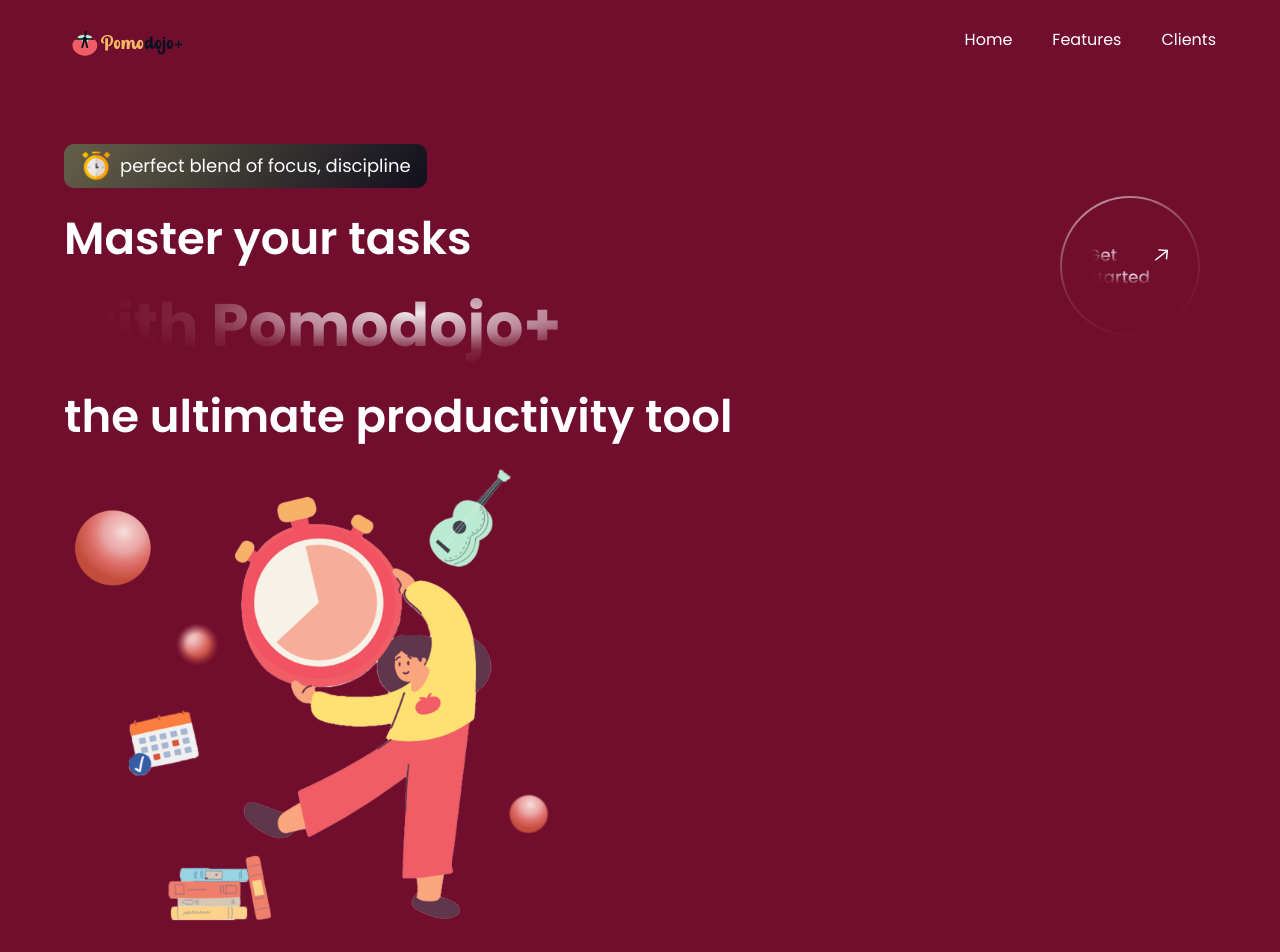
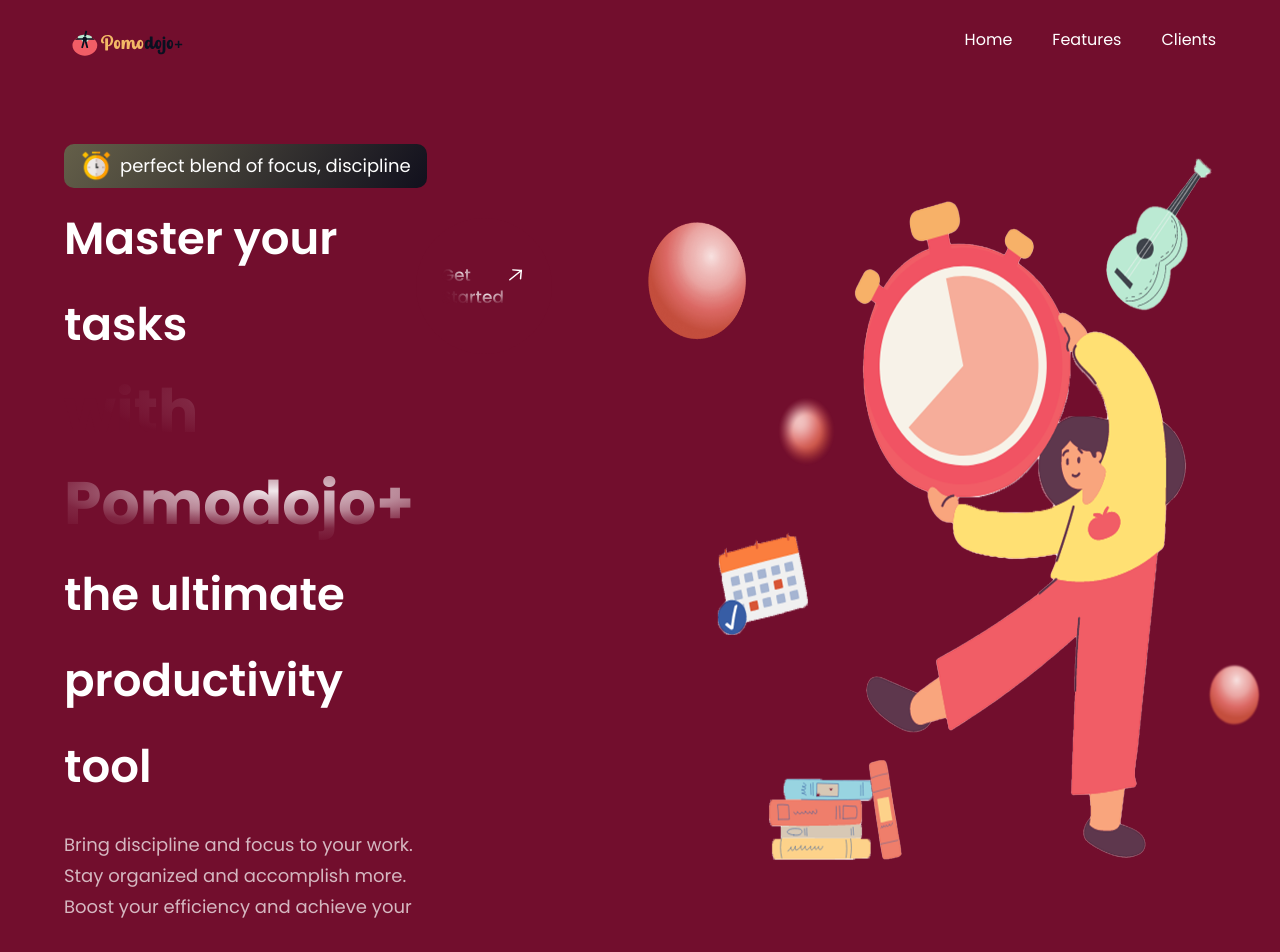
Before and after one commit to minshantt/Pomodojo-frontend, a React (Vite) app: page / in a window 1280 px wide. Shown: the top 952 px of the page. Built offline with nearby package versions, Linux system fonts and the light colour scheme.

Commit message:
gradientProb_inProgress

```diff
--- a/src/components/Landing.jsx
+++ b/src/components/Landing.jsx
@@ -33,12 +33,25 @@
             <br />
             <span>the ultimate productivity tool</span>
           </h1>
-          <div className='ss:flex hidden md:mr-4 mr-0'>
+          <div className='ss:flex hidden md:mr-4 mr-0 mt-5'>
             <GetStarted />
           </div>
         </div>
 
-        <img src={home_girltomato} className='w-[500px] h-[500px]' />
+        <p className={`${styles.paragraph} max-w-[470px] mt-5 text-dimwhite`}>
+          Bring discipline and focus to your work. <br />
+          Stay organized and accomplish more. <br />
+          Boost your efficiency and achieve your
+        </p>
+      </div>
+
+      <div className=''>
+        <img
+          src={home_girltomato}
+          alt='tomatogirl'
+          className='w-full h-full relative z-[5]'
+        />
+        <div className='absolute z-0 w-40% h-35% top-0 pink__gradient left' />
       </div>
     </section>
   );
--- a/src/index.css
+++ b/src/index.css
@@ -34,7 +34,7 @@
   text-fill-color: transparent;
 }
 
-.bg-tomato-gradient {
+.bg--gradient {
   background: linear-gradient(
     157.81deg,
     #f0e6ea -43.27%,
```
